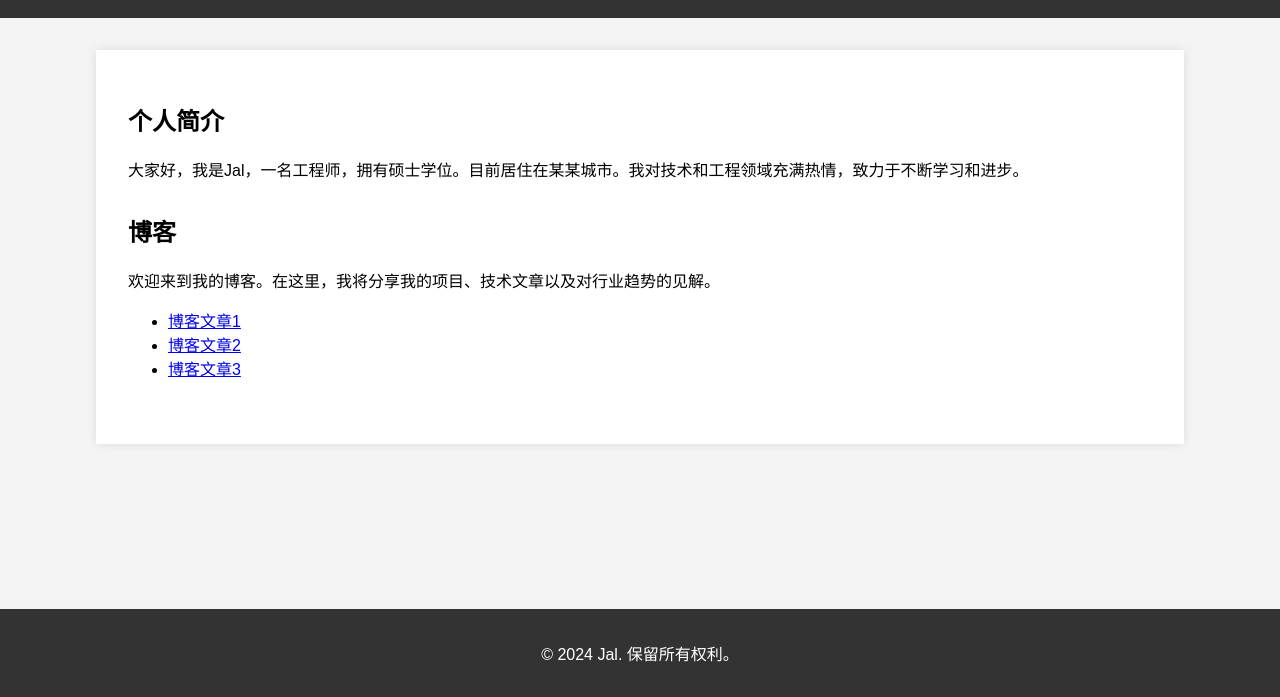
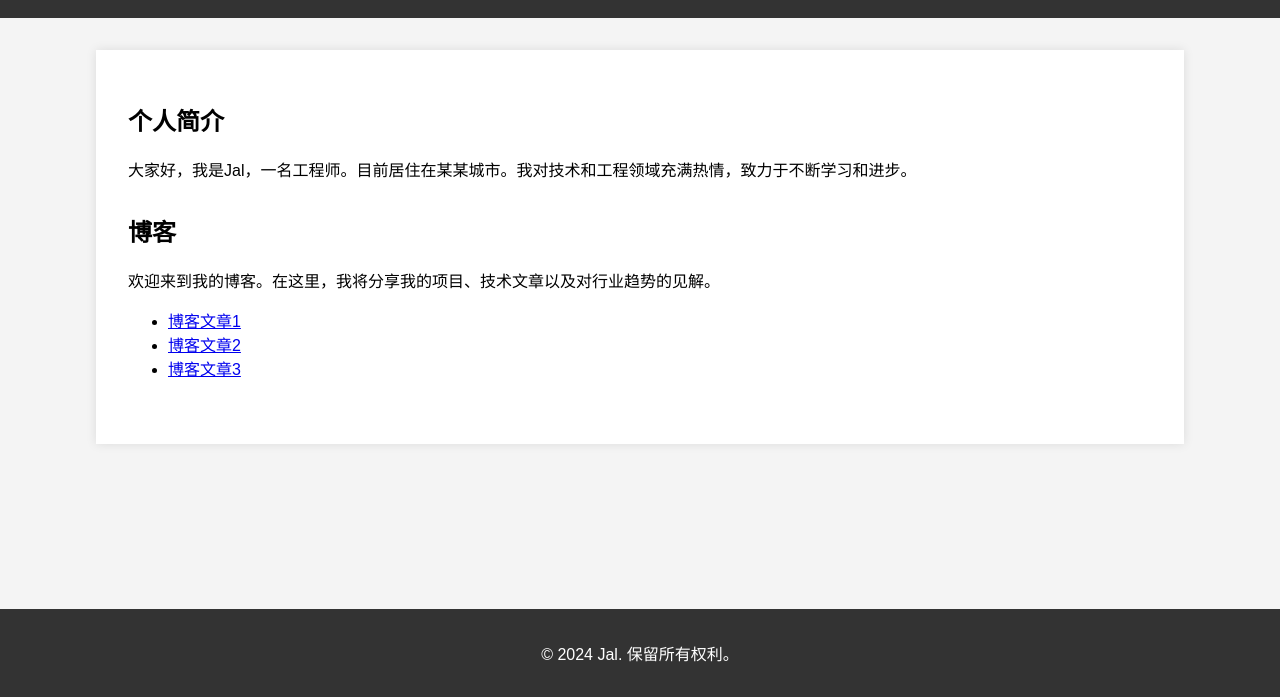
Before and after one commit to xy11280424/personal-website, a plain HTML site: page index.html in a window 1280 px wide. Shown: the part 103-800 px from the top of the page. Drawn offline with Linux system fonts and the light colour scheme.

Commit message:
Update index.html

```diff
--- a/index.html
+++ b/index.html
@@ -48,7 +48,7 @@
     <div class="container">
         <div class="section">
             <h2>个人简介</h2>
-            <p>大家好，我是Jal，一名工程师，拥有硕士学位。目前居住在某某城市。我对技术和工程领域充满热情，致力于不断学习和进步。</p>
+            <p>大家好，我是Jal，一名工程师。目前居住在某某城市。我对技术和工程领域充满热情，致力于不断学习和进步。</p>
         </div>
         <div class="section">
             <h2>博客</h2>
```
